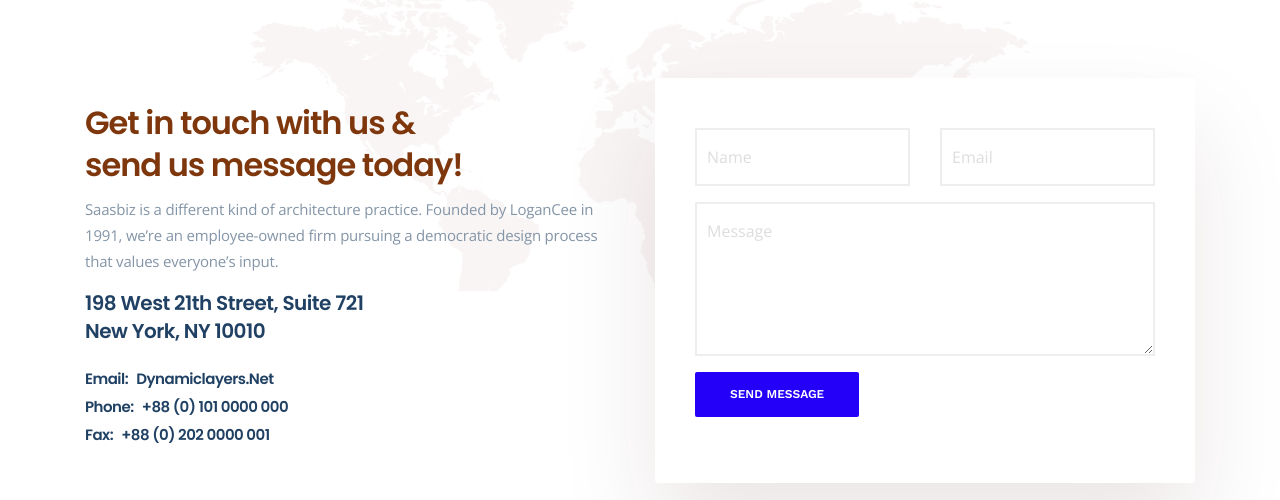
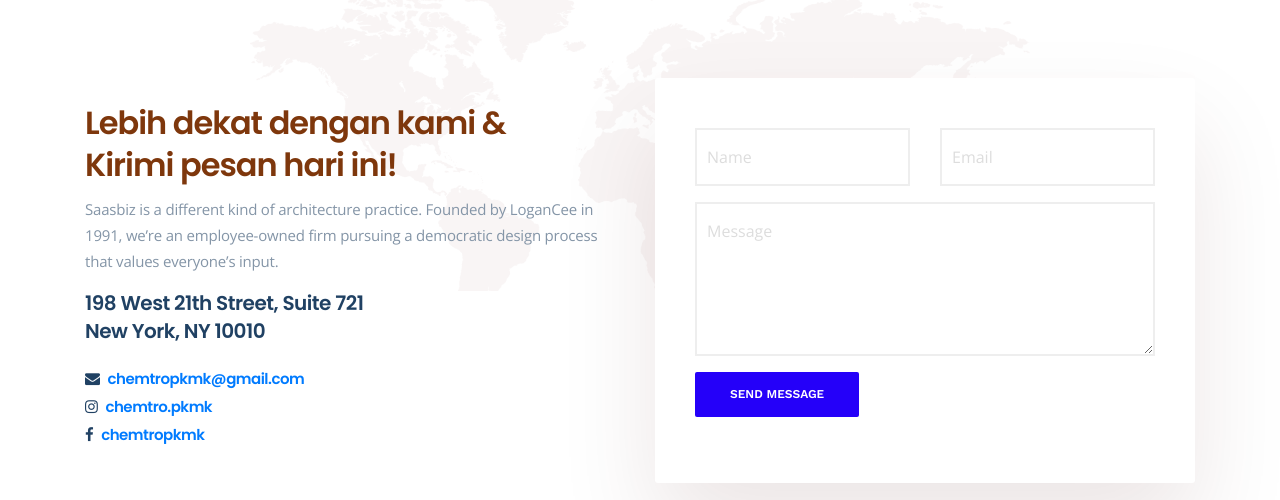
Before and after one commit to nmujahidin-aa/chemtro, a plain HTML site: page contact.html in a window 1280 px wide. Shown: the part 452-952 px from the top of the page. Drawn offline with nearby package versions, Linux system fonts and the light colour scheme.

Commit message:
add: email message

```diff
--- a/contact.html
+++ b/contact.html
@@ -26,6 +26,8 @@
         <link rel="stylesheet" href="css/venobox.min.css">
         <link rel="stylesheet" href="css/main.css">
         <link rel="stylesheet" href="css/responsive.css">
+
+        <link rel="stylesheet" href="https://cdnjs.cloudflare.com/ajax/libs/font-awesome/4.7.0/css/font-awesome.min.css">
 
         <script src="js/vendor/modernizr-2.8.3-respond-1.4.2.min.js"></script>
     </head>
@@ -79,7 +81,7 @@
 
         <div class="header-height"></div>
 
-        <div class="mapouter"><div class="gmap_canvas"><iframe width="100%" height="350" id="gmap_canvas" src="https://maps.google.com/maps?q=Dynamic%20Layers&t=&z=11&ie=UTF8&iwloc=&output=embed" frameborder="0" scrolling="no" marginheight="0" marginwidth="0"></iframe><a href="https://www.emojilib.com"></a></div><style>.mapouter{position:relative;text-align:right;height:350px;width:100%;}.gmap_canvas {overflow:hidden;background:none!important;height:350px;width:100%;}</style></div>
+        <div class="mapouter"><div class="gmap_canvas"><iframe width="100%" height="350" id="gmap_canvas" src="https://www.google.com/maps/embed?pb=!1m18!1m12!1m3!1d1013174.744021535!2d112.17635020068717!3d-7.273367192889533!2m3!1f0!2f0!3f0!3m2!1i1024!2i768!4f13.1!3m3!1m2!1s0x2e788281bdd08839%3A0xc915f268bffa831f!2sUniversitas%20Negeri%20Malang!5e0!3m2!1sen!2sid!4v1696341151633!5m2!1sen!2sid" width="600" height="450" style="border:0;" allowfullscreen="" loading="lazy" referrerpolicy="no-referrer-when-downgrade" frameborder="0" scrolling="no" marginheight="0" marginwidth="0"></iframe><a href="https://www.emojilib.com"></a></div><style>.mapouter{position:relative;text-align:right;height:350px;width:100%;}.gmap_canvas {overflow:hidden;background:none!important;height:350px;width:100%;}</style></div>
 
         <section class="contact-section padding">
             <div class="map"></div>
@@ -87,10 +89,13 @@
 		        <div class="contact-wrap d-flex align-items-center row">
                     <div class="col-lg-6 sm-padding">
 		                <div class="contact-info">
-		                    <h2>Get in touch with us & <br>send us message today!</h2>
+		                    <h2>Lebih dekat dengan kami & <br>Kirimi pesan hari ini! </h2>
 		                    <p>Saasbiz is a different kind of architecture practice. Founded by LoganCee in 1991, we’re an employee-owned firm pursuing a democratic design process that values everyone’s input.</p>
 		                    <h3>198 West 21th Street, Suite 721 <br>New York, NY 10010</h3>
-		                    <h4><span>Email:</span> Dynamiclayers.Net <br> <span>Phone:</span> +88 (0) 101 0000 000 <br> <span>Fax:</span> +88 (0) 202 0000 001</h4>
+		                    <h4>
+                                <span><i class="fa fa-envelope"></i></span><a href=""> chemtropkmk@gmail.com</a><br>
+                                <span><i class="fa fa-instagram"></i></span><a href=""> chemtro.pkmk</a><br>
+                                <span><i class="fa fa-facebook-f"></i></span><a href="https://www.facebook.com/profile.php?id=100094429196859&mibextid=ZbWKwL"> chemtropkmk</a></h4>
 		                </div>
 		            </div>
 		            <div class="col-lg-6 sm-padding">
```
